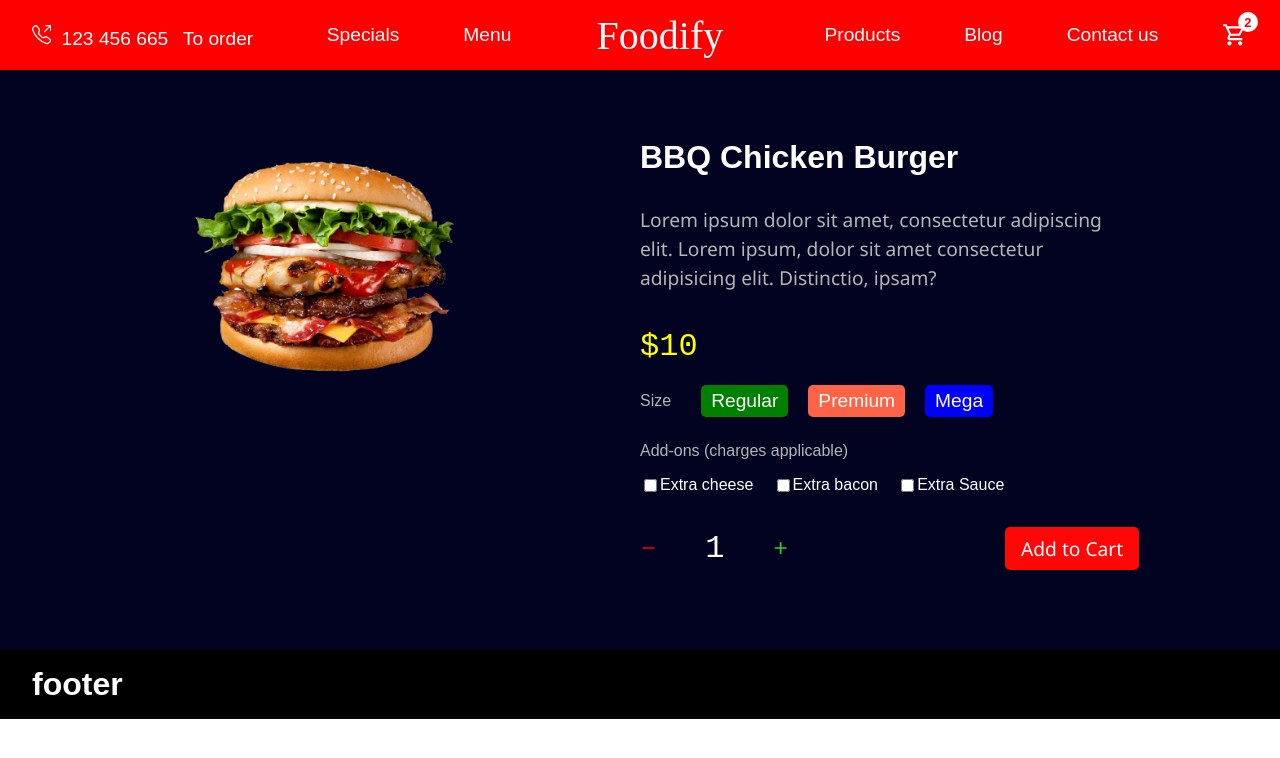
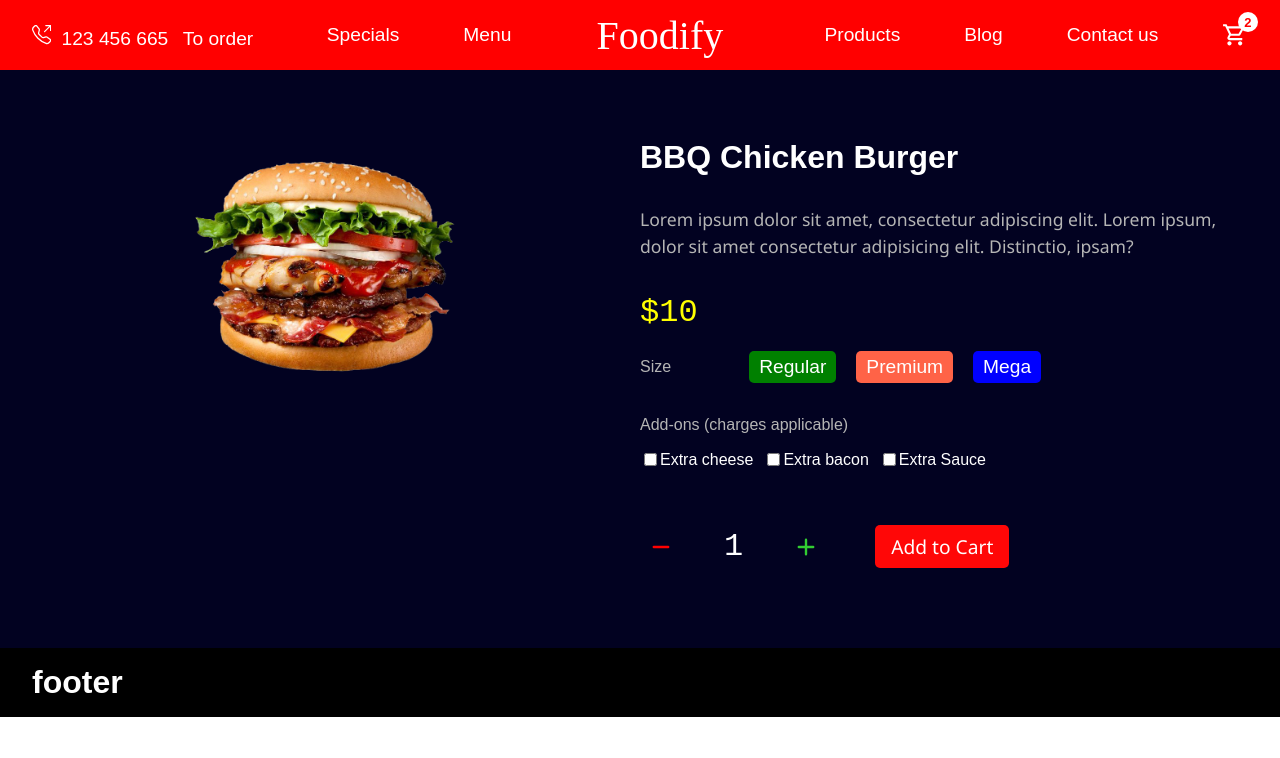
Before and after one commit to codeComet/food-ordering-app, a Next.js app in the folder client/: page /item/1 in a window 1280 px wide. Shown: the top 758 px of the page. Built offline with nearby package versions, Linux system fonts and the light colour scheme.

Commit message:
single product page completed with responsiveness

```diff
--- a/client/styles/FoodItem.module.css
+++ b/client/styles/FoodItem.module.css
@@ -193,3 +193,40 @@
     margin: 20px 0;
   }
 }
+
+@media screen and (min-width: 768px) {
+  .foodInfo p {
+    font-size: 1.1rem;
+    width: 100%;
+  }
+
+  .sizeItem {
+    margin: 0px 5px;
+  }
+
+  .extrasText:first-child {
+    margin-right: 3rem;
+  }
+
+  .addOns {
+    margin: 1.5rem 0px 0px 0px;
+  }
+
+  .addOnItem {
+    margin-right: 10px;
+  }
+
+  .qtyContainer {
+    margin-top: 1.5rem;
+    width: 100%;
+    justify-content: flex-start;
+  }
+
+  .qty {
+    flex-direction: row;
+  }
+
+  .qty p {
+    margin: 0 2rem;
+  }
+}
```
